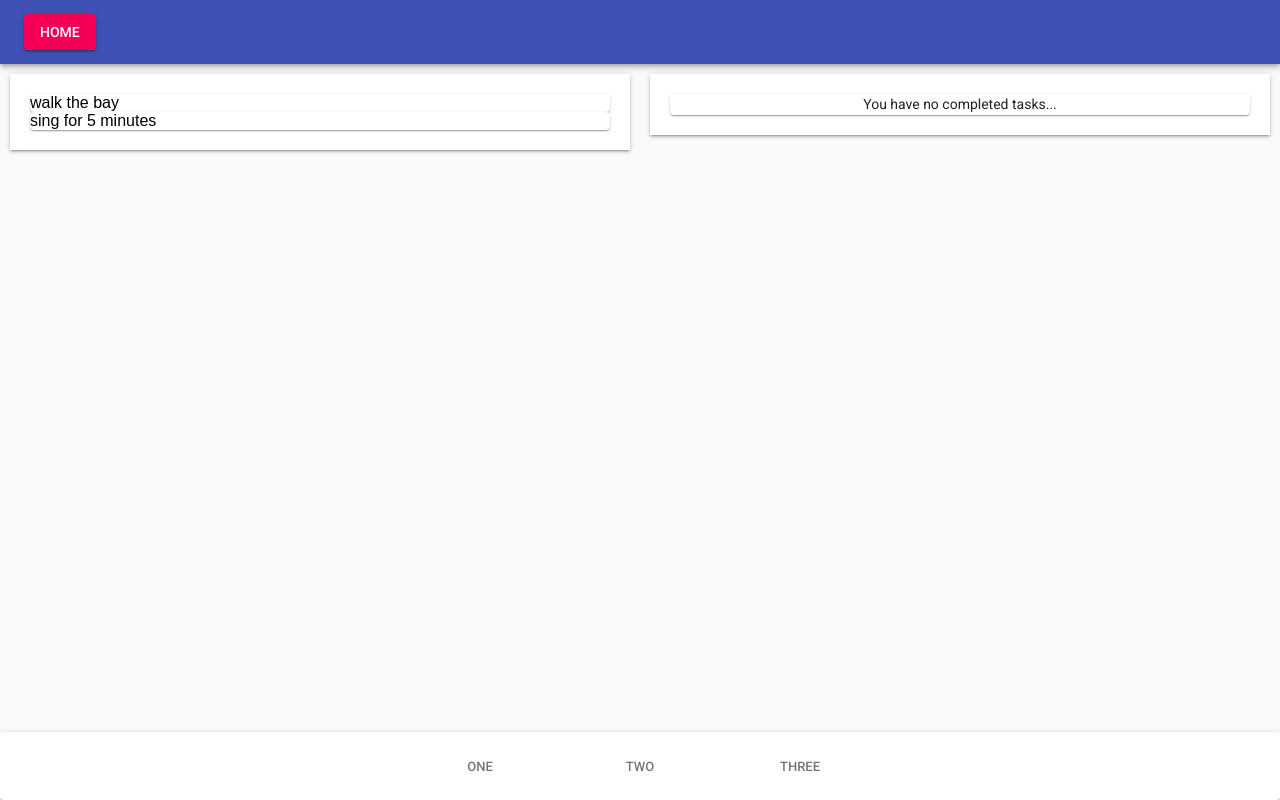
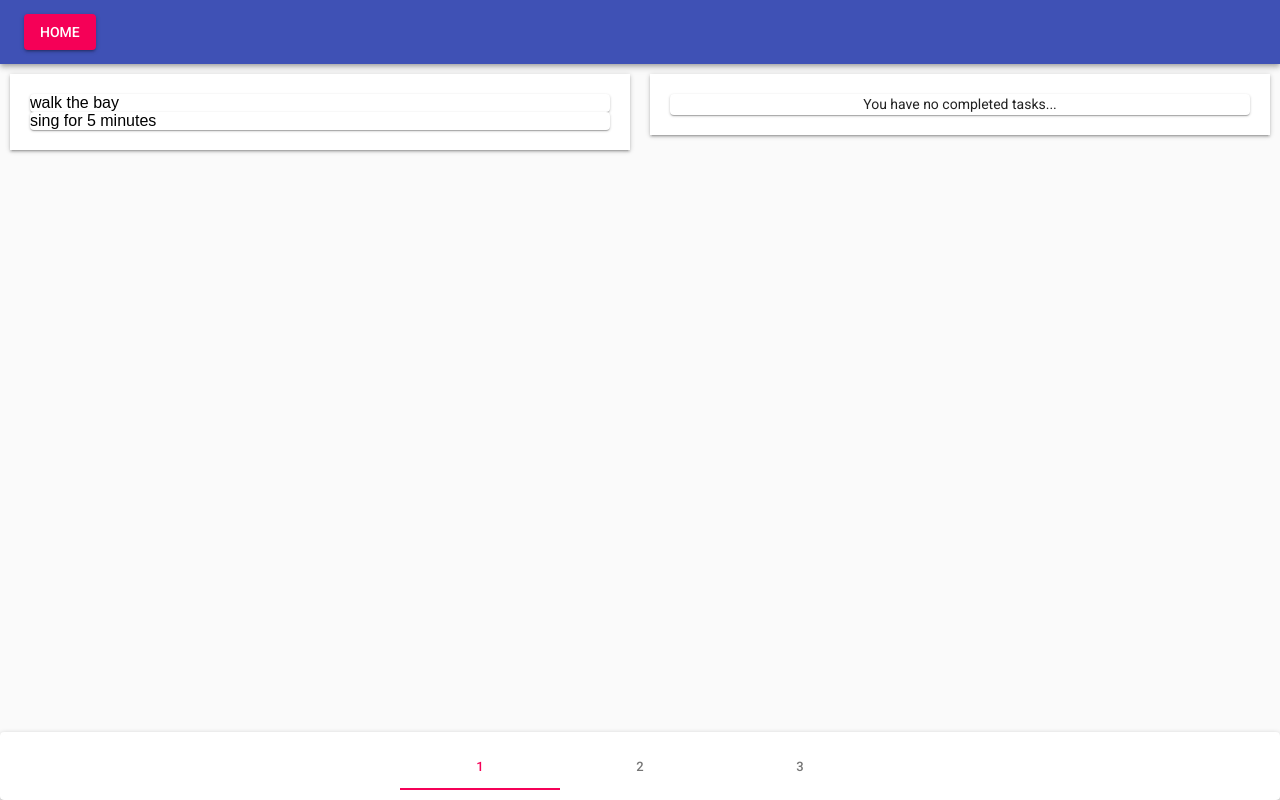
Before and after one commit to swong194/material-todo, a React (Create React App) app: page /todo/1 in a window 1280 px wide. Built offline with nearby package versions, Linux system fonts and the light colour scheme.

Commit message:
add selector and tab routing

```diff
--- a/src/components/Footer/Footer.js
+++ b/src/components/Footer/Footer.js
@@ -4,6 +4,7 @@ import Paper from '@material-ui/core/Paper';
 import Tabs from '@material-ui/core/Tabs';
 import Tab from '@material-ui/core/Tab';
 import { withStyles } from '@material-ui/core/styles';
+import { getGroupIds } from '../../selectors/selector.js';
 
 const styles = {
   Footer: {
@@ -11,25 +12,36 @@ const styles = {
     bottom: '0',
     width: '100%',
     padding: '10px',
-  }
+  },
 };
 
-const mapStateToProps = state => {
+const mapStateToProps = (state, ownProps) => {
   return {
+    groupIds: getGroupIds(state),
+    selected: ownProps.match.params.groupId,
+  };
+};
 
-  }
-}
 class Footer extends PureComponent {
+  handleChange = (_, value) => {
+    this.props.history.push(`/todo/${value}`);
+  };
+
   render() {
-    const { classes } = this.props;
+    const { classes, selected, groupIds } = this.props;
 
     return (
       <Paper className={classes.Footer}>
-        {this.props.children}
-        <Tabs indicatorColor="secondary" textColor="secondary" centered>
-          <Tab data-name="one" label="one" />
-          <Tab data-name="two" label="two" />
-          <Tab data-name="three" label="three" />
+        <Tabs
+          value={selected}
+          indicatorColor="secondary"
+          textColor="secondary"
+          centered
+          onChange={this.handleChange}
+        >
+          {groupIds.map(id => (
+            <Tab key={id} value={id} label={id} />
+          ))}
         </Tabs>
       </Paper>
     );
--- a/src/components/Main/Main.js
+++ b/src/components/Main/Main.js
@@ -6,35 +6,14 @@ import { withStyles } from '@material-ui/core/styles';
 
 import Complete from '../Complete/Complete.js';
 import ToDo from '../ToDo/ToDo.js';
+import {
+  selectTodosAndCompletes,
+  provideRedirect,
+} from '../../selectors/selector.js';
 
 const mapStateToProps = (state, ownProps) => {
-  const {
-    match: {
-      params: { groupId },
-    },
-  } = ownProps;
-
-  const { groups, tasks } = state;
-
-  // add redirect if coming from 'any' route
-  let redirect = 0;
-  if (groupId === 'any') {
-    redirect = Object.keys(groups)[0];
-  }
-
-  let group = groups[groupId];
-  let todos = [];
-  let completes = [];
-
-  if (group) {
-    group.todo.forEach(todoId => {
-      todos.push(tasks[todoId]);
-    });
-
-    group.complete.forEach(completeId => {
-      completes.push(tasks[completeId]);
-    });
-  }
+  const { todos, completes } = selectTodosAndCompletes(state, ownProps);
+  const redirect = provideRedirect(state, ownProps);
 
   return {
     completes,
--- /dev/null
+++ b/src/selectors/selector.js
@@ -0,0 +1,39 @@
+const selectTodosAndCompletes = (state, ownProps) => {
+  const {
+    match: {
+      params: { groupId },
+    },
+  } = ownProps;
+  const { groups, tasks } = state;
+  const todos = [];
+  const completes = [];
+  let group = groups[groupId];
+
+  if (group) {
+    group.todo.forEach(todoId => todos.push(tasks[todoId]));
+    group.complete.forEach(completeId => completes.push(tasks[completeId]));
+  }
+
+  return { todos, completes };
+};
+
+const getGroupIds = state => {
+  return Object.keys(state.groups);
+};
+
+const provideRedirect = (state, ownProps) => {
+  const {
+    match: {
+      params: { groupId },
+    },
+  } = ownProps;
+  const { groups } = state;
+
+  if (groupId === 'any') {
+    return Object.keys(groups)[0];
+  }
+
+  return false;
+};
+
+export { selectTodosAndCompletes, provideRedirect, getGroupIds };
```
